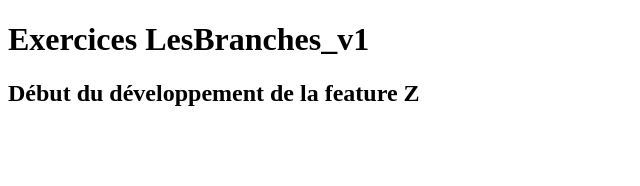
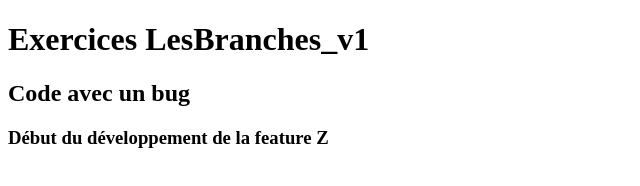
Before and after one commit to Bisso0288/LesBranches_v1, a plain HTML site: page index.html in a window 1280 px wide. Shown: the whole page, without its empty margins (0-640 px from the left). Drawn offline with Linux system fonts and the light colour scheme.

Commit message:
Ajustement de fichier

```diff
--- a/index.html
+++ b/index.html
@@ -7,6 +7,7 @@
 </head>
 <body>
     <h1>Exercices LesBranches_v1</h1>
-    <h2>Début du développement de la feature Z</h2>
+    <h2>Code avec un bug</h2>
+    <h3>Début du développement de la feature Z</h3>
 </body>
 </html>
```
